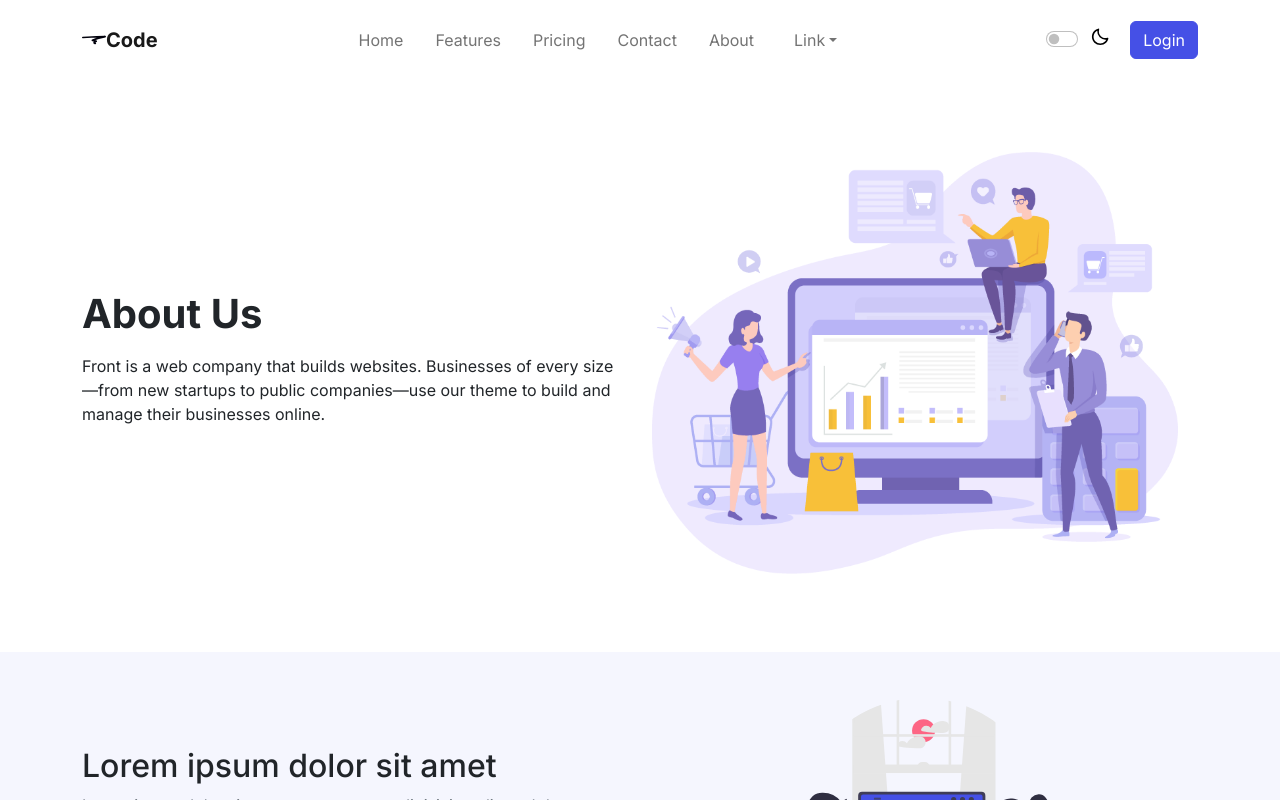
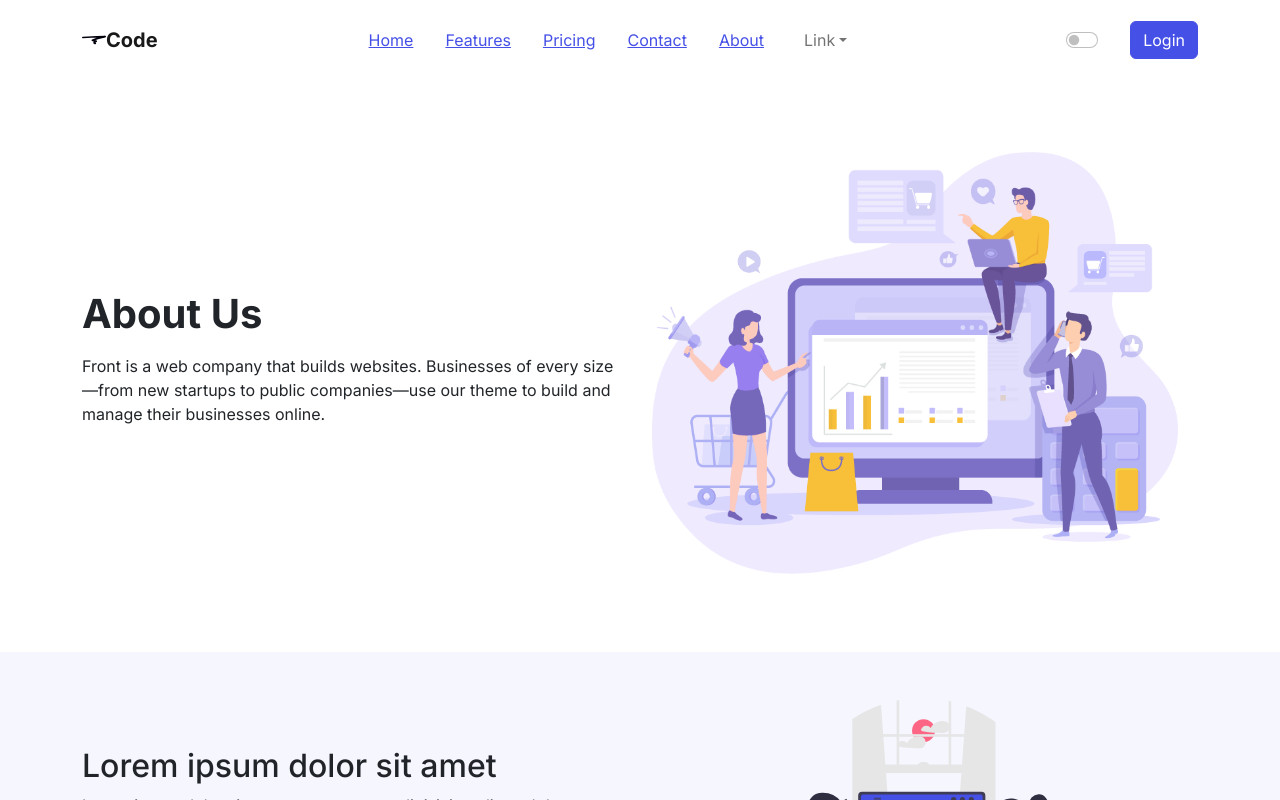
Before and after one commit to nimeshmaharjan1/dashboard-codebase, a Next.js app: page /about in a window 1280 px wide. Shown: the top 800 px of the page. Built offline with nearby package versions, Linux system fonts and the light colour scheme.

Commit message:
chore(dark-mode): added theme toggle functionality

```diff
--- a/features/home/components/layout/main/header/header-1/buttons/index.tsx
+++ b/features/home/components/layout/main/header/header-1/buttons/index.tsx
@@ -1,24 +1,37 @@
 import Button from 'react-bootstrap/Button';
+import { useTheme } from 'next-themes';
 
 //Import module scss as styles
 // import styles from './*.module.scss';
 
 const BtnLogin = () => {
+  const { theme, setTheme } = useTheme();
   //You can concatenate or just give one styles such as shown below
   return (
     <>
-      {' '}
       <div
         className="form-check form-switch mode-switch me-3 me-lg-4 ms-auto mb-0 d-inline-block"
         data-bs-toggle="mode"
       >
-        <input className="form-check-input" type="checkbox" id="theme-mode" />
+        <input
+          className="form-check-input"
+          onChange={(e) => {
+            console.log(e.target.checked);
+            if (e.target.checked) {
+              setTheme('darken');
+            } else {
+              setTheme('luxury');
+            }
+          }}
+          type="checkbox"
+          id="theme-mode"
+        />
         {/* <label className="form-check-label" htmlFor="theme-mode">
           <i className="sun"></i>
         </label> */}
-        <label className="form-check-label " htmlFor="theme-mode">
+        {/* <label className="form-check-label " htmlFor="theme-mode">
           <i className="moon"></i>
-        </label>
+        </label> */}
       </div>
       <div className="text-end">
         <Button variant="primary">Login</Button>
--- a/features/home/components/layout/main/header/header-1/nav/index.tsx
+++ b/features/home/components/layout/main/header/header-1/nav/index.tsx
@@ -1,28 +1,36 @@
+import React, { useState } from 'react';
+
+import Link from 'next/link';
+import Nav from 'react-bootstrap/Nav';
 import { NavDropdown } from 'react-bootstrap';
-import Nav from 'react-bootstrap/Nav';
 
 const NavItems = () => {
+  const [isMounted, setIsMounted] = useState<boolean>(false);
+  React.useEffect(() => {
+    setIsMounted(true);
+  }, []);
+  if (!isMounted) return;
   //You can concatenate or just give one styles such as shown below
   return (
     <Nav className="ms-auto">
-      <Nav.Link href="/" className="px-3">
-        Home
+      <Nav.Link className="px-3">
+        <Link href="/">Home</Link>
       </Nav.Link>
 
-      <Nav.Link href="#" className="px-3">
-        Features
+      <Nav.Link className="px-3">
+        <Link href="#">Features</Link>
       </Nav.Link>
 
-      <Nav.Link href="#" className="px-3">
-        Pricing
+      <Nav.Link className="px-3">
+        <Link href="#">Pricing</Link>
       </Nav.Link>
 
-      <Nav.Link href="/contact" className="px-3">
-        Contact
+      <Nav.Link className="px-3">
+        <Link href="/contact">Contact</Link>
       </Nav.Link>
 
-      <Nav.Link href="/about" className="px-3">
-        About
+      <Nav.Link className="px-3">
+        <Link href="/about">About</Link>
       </Nav.Link>
       <NavDropdown title="Link" id="navbarScrollingDropdown" className="px-3">
         <NavDropdown.Item href="#action3">Action</NavDropdown.Item>
--- a/pages/_app.tsx
+++ b/pages/_app.tsx
@@ -23,7 +23,7 @@ function BaseCode({
   const getLayout = Component.getLayout ?? ((page) => page);
 
   return (
-    <ThemeProvider enableSystem={true} attribute="class">
+    <ThemeProvider attribute="class">
       <SessionProvider {...{ session }}>
         {getLayout(<Component {...pageProps} />)}
       </SessionProvider>
--- a/pages/_document.js
+++ b/pages/_document.js
@@ -2,7 +2,7 @@ import { Head, Html, Main, NextScript } from 'next/document';
 
 export default function Document() {
   return (
-    <Html className="">
+    <Html>
       <Head />
       <body>
         <Main />
--- a/pages/index.tsx
+++ b/pages/index.tsx
@@ -9,10 +9,11 @@ import Monitor from '../public/assets/images/monitor.svg';
 import Complete from '../public/assets/images/project_complete.svg';
 import Surveillance from '../public/assets/images/surveillance.svg';
 import ReactImage from '../public/assets/react.svg';
+
 const Dashboard: NextPageWithLayout = () => {
   return (
     <>
-      <section className="hero-section py-3 ">
+      <section className="hero-section py-3">
         <div className="container">
           <div className="row align-items-center">
             <div className="col-12 col-lg-6 pt-3 mb-5 mb-lg-0">
```
